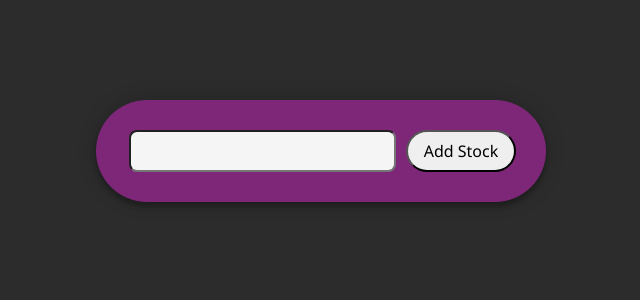
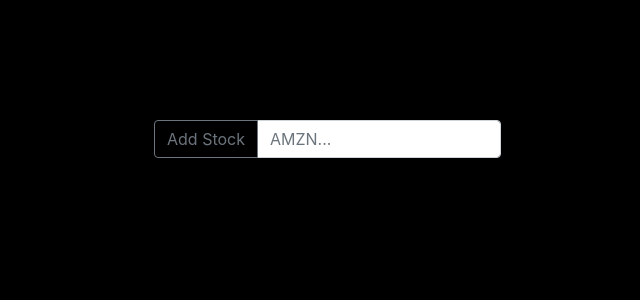
Before and after one commit to dmeegan/Rebalance, a React (Create React App) app: page / in a window 1280 px wide. Shown: the top 300 px of the page, without its empty margins (319-959 px from the left). Built offline with nearby package versions, Linux system fonts and the light colour scheme.

Commit message:
Installed react-bootstrap and restyled the entire app using bootstrap.

```diff
--- a/package.json
+++ b/package.json
@@ -6,7 +6,9 @@
     "@testing-library/jest-dom": "^4.2.4",
     "@testing-library/react": "^9.5.0",
     "@testing-library/user-event": "^7.2.1",
+    "bootstrap": "^4.5.0",
     "react": "^16.13.1",
+    "react-bootstrap": "^1.0.1",
     "react-dom": "^16.13.1",
     "react-scripts": "3.4.1"
   },
--- a/public/index.html
+++ b/public/index.html
@@ -24,7 +24,7 @@
       work correctly both with client-side routing and a non-root public URL.
       Learn how to configure a non-root public URL by running `npm run build`.
     -->
-    <title>React App</title>
+    <title>Rebalance</title>
   </head>
   <body>
     <noscript>You need to enable JavaScript to run this app.</noscript>
--- a/src/App.css
+++ b/src/App.css
@@ -1,11 +1,13 @@
 html {
-  background-color: #2c2c2c;
+  background-color: black;
 }
 
 .App {
-  text-align: center;
+  background-color:black;
+  /* text-align: center;
   font-family: 'Segoe UI', Tahoma, Geneva, Verdana, sans-serif;
   font-size: 16px;
+  font: 100; */
 }
 
 .addStockForm {
@@ -17,72 +19,33 @@
   padding-right: 20px;
   padding-left: 33px;
   padding-bottom: 20px;
-  width: max-content;
-  font: 100;
-  text-align: center;
-  background-color: rgb(126, 39, 121);
-  border-radius: 50vh;
-  box-shadow: 0 0 20px 0 rgba(0, 0, 0, 0.2), 0 5px 5px 0 rgba(0, 0, 0, 0.24);
+  width: intrinsic;
+  width: 400px;
 }
 
-.addStockForm input {
-  font-family: 'Segoe UI', Tahoma, Geneva, Verdana, sans-serif;
-  font-size: inherit;
-  padding: 0.5em 1em;
-  background-color: whitesmoke;
-  border-radius: 1vh;
-}
-
-.addStockForm button {
-  font-family: inherit;
-  font-size: inherit;
-  padding: 0.5em 1em;
-  width: max-content;
-  border-radius: 50vh;
-  margin: 10px;
-}
-
-.addStockForm button:hover {
-
+.table {
+  color: whitesmoke;
+  margin-bottom: unset;
+  margin: auto;
+  width: 95%;
+  text-align: center;
 }
 
 
 
-
-.stockTable {
-  margin: 50px;
-  align-self: baseline;
-  text-align: center;
-  background-color: rgb(126, 39, 121);
-  color: whitesmoke;
-  box-shadow: 0 0 20px 0 rgba(0, 0, 0, 0.2), 0 5px 5px 0 rgba(0, 0, 0, 0.24);
-  border-radius: 20px;
-  padding: 20px;
+.table Input {
+  color: #495057;
+  /* margin-bottom: unset; */
 }
 
-.stockTable th {
-  padding: 15px;
-  text-align: center;
-  word-wrap: break-word;
-  flex-wrap: wrap;
+
+.table td {
+  vertical-align: middle;
+  color: #bad1fc;
+  font-size: 16;
+  font-family: -apple-system, BlinkMacSystemFont, 'Segoe UI', Roboto, Oxygen, Ubuntu, Cantarell, 'Open Sans', 'Helvetica Neue', sans-serif;
 }
 
-.stockTable tr {
-  height: 50px;
+.table input {
+  width: 100px;
 }
-
-.stockTable input {
-  font-family: inherit;
-  font-size: inherit;
-  padding: 0.5em 1em;
-  background-color: whitesmoke;
-  border-radius: 1vh;
-  width: 40px;
-}
-
-.stockTable button {
-  line-height: 1.5em;
-  width: max-content;
-  border-radius: 50vh;
-  padding: 0.5em 1em;
-}
--- a/src/App.js
+++ b/src/App.js
@@ -2,6 +2,7 @@
 import Portfolio from './components/Portfolio';
 import AddStock from './components/AddStock';
 // import AcceptUserStockSymbol from './acceptUserStockSymbol.js';
+import 'bootstrap/dist/css/bootstrap.min.css';
 import './App.css';
 // import FetchStockSymbol from './fetchStockSymbol.js';
 
@@ -146,7 +147,7 @@
           stock["targetPercentage"] = userPercentageInput.toFixed(2);
           stock["targetValue"] = ((stock.targetPercentage / 100) * (this.state.totalAssets)).toFixed(2);
           stock["addedValue"] = +(stock.targetValue - stock.marketValue).toFixed(2);
-          stock["sellOrPurchase"] = Math.floor((+stock.targetValue) / (+stock.currentPrice));
+          stock["sellOrPurchase"] = Math.floor((stock.targetValue - stock.marketValue) / (+stock.currentPrice));
           stock["costOrValue"] = (stock.sellOrPurchase * stock.currentPrice).toFixed(2);
         };
         return stock;
--- a/src/components/AddStock.js
+++ b/src/components/AddStock.js
@@ -1,31 +1,36 @@
-import React, {Component} from 'react';
+import React, { Component } from 'react';
+import { Button, InputGroup, Form, FormControl } from 'react-bootstrap';
 
 class AddStock extends Component {
     state = {
-        userSymbolInput:'',
-      }
+        userSymbolInput: '',
+    }
 
 
     handleUserInput = (e) => {
         this.setState({
-            userSymbolInput: e.target.value.replace(" ","")
+            userSymbolInput: e.target.value
         });
     }
 
     handleSubmit = (e) => {
         e.preventDefault();
-        this.props.addStock(this.state.userSymbolInput);
-        this.setState({userSymbolInput: ''})
+        this.props.addStock(this.state.userSymbolInput.replace(" ", ""));
+        this.setState({ userSymbolInput: '' })
     };
 
     render() {
         return (
-            <form className="addStockForm" onSubmit={this.handleSubmit}>
-            <input type="text" onChange={this.handleUserInput} required/>
-            <button type="submit">Add Stock</button>
-            </form>
+            <Form className="addStockForm" onSubmit={this.handleSubmit}>
+            <InputGroup>
+                <InputGroup.Prepend>
+                    <Button variant="outline-secondary" type="submit">Add Stock</Button>
+                </InputGroup.Prepend>
+                <FormControl placeholder="AMZN..." required onSubmit={this.handleSubmit} type="text" value={this.state.userSymbolInput} onChange={this.handleUserInput}/>
+            </InputGroup>
+            </Form>
         )
-};
+    };
 }
 
 export default AddStock;
--- a/src/components/Portfolio.js
+++ b/src/components/Portfolio.js
@@ -1,6 +1,7 @@
 import React, { Component } from 'react';
 import Stock from './Stock';
 import PropTypes from 'prop-types';
+import { Table } from 'react-bootstrap';
 
 
 class Portfolio extends Component {
@@ -9,8 +10,8 @@
         if (this.props.portfolio.length > 0) {
         return (
             <div>
-            <table className="stockTable">
-                         <thead><tr><th></th><th>Symbol</th><th>Stock Name</th><th>Quantity</th><th>Current Price</th><th>Market Value</th><th>Current Percentage</th><th>Target Percentage</th><th>Target Value</th><th>Added Value</th><th>Sell or Purchase</th><th>Cost or Value</th></tr></thead>
+            <Table striped bordered hover variant="dark">
+                         <thead><tr><th scope="col"></th><th scope="col">Symbol</th><th scope="col">Stock Name</th><th scope="col">Quantity</th><th scope="col">Current Price</th><th scope="col">Market Value</th><th scope="col">Current Percentage</th><th scope="col">Target Percentage</th><th scope="col">Target Value</th><th scope="col">Added Value</th><th scope="col">Sell or Purchase</th><th scope="col">Cost or Value</th></tr></thead>
             <tbody>
                 {
                 this.props.portfolio.map((stock) => (
@@ -29,7 +30,8 @@
                 />
             )) }
             </tbody>
-            </table>
+            <tfoot><tr><th>Total</th><td></td><td></td><td></td><td></td><td>{this.props.totalAssets}</td><td></td><td></td><td></td><td></td><td></td><td></td></tr></tfoot>
+            </Table>
             </div>
         )
     } else {
--- a/src/components/Stock.js
+++ b/src/components/Stock.js
@@ -1,5 +1,6 @@
 import React, {Component} from 'react';
 import PropTypes from 'prop-types';
+import {Button, FormControl} from 'react-bootstrap';
 
 class Stock extends Component {
 
@@ -10,40 +11,40 @@
         return (
             <tr>
                 <td>
-                    <button type="button" className="removeStockButton" onClick={this.props.delStock.bind(this, id)}>Remove Stock</button>
+                    <Button variant="primary" type="button" className="removeStockButton" onClick={this.props.delStock.bind(this, id)}>Remove</Button>
                 </td>
                 <td>
-                    <output className="table output" id="symbolOutput">{symbol}</output>
+                    {symbol}
                 </td>
                 <td>
-                    <output className="table output" id="stockNameOutput">{name}</output>
+                    {name}
                 </td>
                 <td>
-                    <input type="number" min="0" className="table input" onChange={this.props.getQuantity.bind(this, id)}/>
+                    <FormControl type="number" min="0" className="table input" onChange={this.props.getQuantity.bind(this, id)}/>
                 </td>
                 <td>
-                    <output className="table output" id="currentPriceOutput">{currentPrice}</output>
+                    {currentPrice}
                 </td>
                 <td>
-                    <output className="table output" id="marketValueOutput">{marketValue}</output>
+                    {marketValue}
                 </td>
                 <td>
-                    <output className="table output" id="currentPercentageOutput">{currentPercentage}</output>
+                    {currentPercentage}
                 </td>
                 <td>
-                    <input type="number" min="0" max="100" className="table input" id="targetPercentageInput" onChange={this.props.handleTargetPercentageInput.bind(this, id)}/>
+                    <FormControl type="number" min="0" max="100" className="input" id="targetPercentageInput" onChange={this.props.handleTargetPercentageInput.bind(this, id)}/>
                 </td>
                 <td>
-                    <output className="table output" id="targetValueOutput">{targetValue}</output>
+                    {targetValue}
                 </td>
                 <td>
-                    <output className="table output" id="addedValueOutput">{addedValue}</output>
+                    {addedValue}
                 </td>
                 <td>
-                    <output className="table output" id="sellOrPurchaseOutput">{sellOrPurchase}</output>
+                    {sellOrPurchase}
                 </td>
                 <td>
-                    <output className="table output" id="costOrValueOutput">{costOrValue}</output>
+                    {costOrValue}
                 </td>
             </tr>
         )
```
Also changed, not shown: src/acceptUserStockSymbol.js (deleted, +0 -24 lines), src/displayUserStockSymbol.js (deleted, +0 -24 lines), 1 other file (tests, documents, lock files or other folders).
